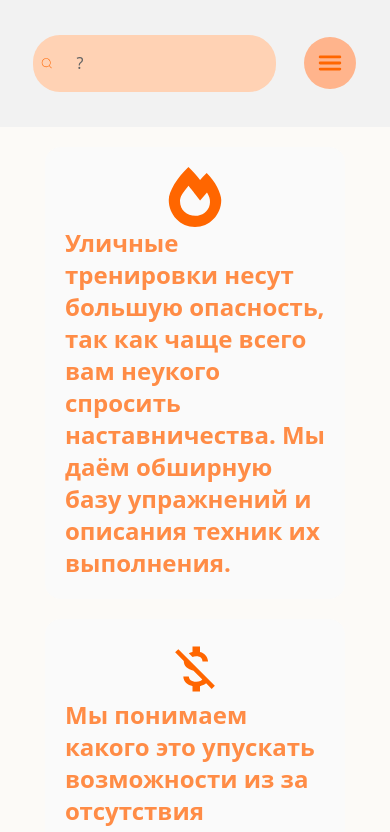
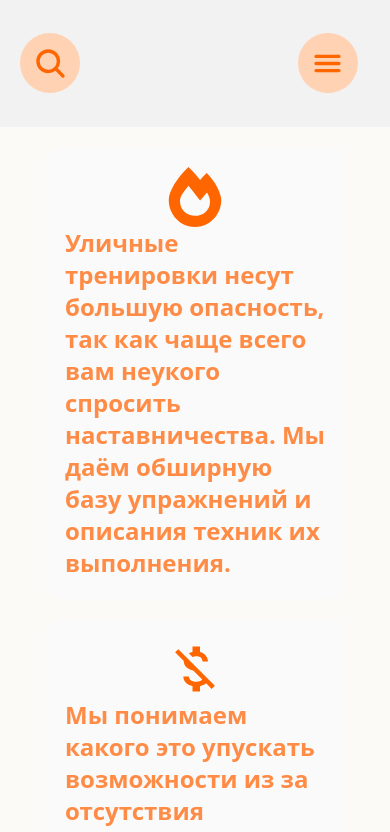
Before and after one commit to Lebid0n/horizontal-world, a React (Vite) app in the folder frontend/: page / in a window 390 px wide. Shown: the top 832 px of the page. Built offline with nearby package versions, Linux system fonts and the light colour scheme.

Commit message:
mobile format

```diff
--- a/frontend/src/app/App.tsx
+++ b/frontend/src/app/App.tsx
@@ -1,10 +1,10 @@
 import { Routes, Route, useLocation } from 'react-router-dom'
-import ProjectInfoPage from '../pages/project-info/ui/ProjectInfoPage'
 import Layout from '@/shared/layout/Layout'
 import ExercisesPage from '@/pages/exercises/ui/ExercisesPage'
 import UserProfilePage from '@/pages/user-profile/ui/UserProfilePage'
 import ExerciseModal from '@/pages/exercises/ui/ExerciseModal'
 import ExercisePage from '@/pages/exercises/ui/ExercisePage'
+import LandingPage from '../pages/landing/ui/LandingInfo'
 
 export default function App() {
   const location = useLocation()
@@ -15,7 +15,7 @@ export default function App() {
     <>
       <Routes location={previousLocation || location}>
         <Route path="/" element={<Layout />}>
-          <Route index element={<ProjectInfoPage />} />
+          <Route index element={<LandingPage />} />
           <Route path="/exercises" element={<ExercisesPage />} />
           <Route path="/profile/:id" element={<UserProfilePage />} />
           {!previousLocation && <Route path="/exercises/:slug" element={<ExercisePage />} />}
--- a/frontend/src/pages/project-info/ui/ProjectInfo.tsx
+++ b/frontend/src/pages/landing/ui/Landing.tsx
@@ -7,7 +7,7 @@ import { SiLevelsdotfyi } from 'react-icons/si'
 import { useEffect, useMemo, useState } from 'react'
 import { useMediaQuery } from 'react-responsive'
 
-export default function ProjectInfo() {
+export default function LandingInfo() {
   const isDesktop = useMediaQuery({ minWidth: 1024 })
   const [quote, setQuote] = useState({ quote: 'loading...', autor: '' })
 
--- /dev/null
+++ b/frontend/src/pages/landing/ui/LandingInfo.tsx
@@ -0,0 +1,10 @@
+import LandingInfo from './Landing'
+
+export default function LandingPage() {
+  return (
+    <>
+      <LandingInfo />
+      <div></div>
+    </>
+  )
+}
--- a/frontend/src/pages/project-info/ui/ProjectInfoPage.tsx
+++ /dev/null
@@ -1,10 +0,0 @@
-import ProjectInfo from './ProjectInfo'
-
-export default function ProjectInfoPage() {
-  return (
-    <>
-      <ProjectInfo />
-      <div></div>
-    </>
-  )
-}
--- a/frontend/src/widgets/header/ui/Header.tsx
+++ b/frontend/src/widgets/header/ui/Header.tsx
@@ -1,13 +1,19 @@
+// react
+import { useMediaQuery } from 'react-responsive'
+// elements
+import HeaderSearchBar from './HeaderSearchBar'
+// icons
 import { IoMenu } from 'react-icons/io5'
-import HeaderSearchBar from './HeaderSearchBar'
-import { useMediaQuery } from 'react-responsive'
+import { TiHome } from 'react-icons/ti'
+import { HiTranslate } from 'react-icons/hi'
+import { PiUserCircleDuotone } from 'react-icons/pi'
 
 export default function Header() {
-  const isDesktop = useMediaQuery({ minWidth: 1024 })
+  const isDesctop = useMediaQuery({ minWidth: 1024 })
 
   return (
-    <header className="w-full h-[15vh] flex bg-bg-tertiary items-center p-5">
-      {isDesktop && (
+    <header className="w-full h-[15vh] flex bg-bg-tertiary items-center p-5 gap-5">
+      {isDesctop && (
         <div className="w-[30vw]">
           <h1 className="text-3xl font-bold select-none">Horizontal World</h1>
         </div>
@@ -15,17 +21,23 @@ export default function Header() {
       <div className="w-full flex justify-center">
         <HeaderSearchBar />
       </div>
-      {isDesktop ? (
+      {isDesctop ? (
         <div className="w-[30%] flex justify-center items-center gap-4 bg-bg-tertiary">
-          <div className="w-12 h-12 bg-accent-300 rounded-full"></div>
-          <div className="w-12 h-12 bg-accent-300 rounded-full"></div>
-          <div className="w-12 h-12 bg-accent-300 rounded-full"></div>
+          <button className="w-15 h-15 flex justify-center items-center rounded-full bg-accent-200 cursor-pointer">
+            <TiHome size={35} />
+          </button>
+          <button className="w-15 h-15 flex justify-center items-center rounded-full bg-accent-200 cursor-pointer">
+            <HiTranslate size={35} />
+          </button>
+          <button className="w-15 h-15 flex justify-center items-center rounded-full bg-accent-200 cursor-pointer">
+            <PiUserCircleDuotone size={50} />
+          </button>
         </div>
       ) : (
-        <div className="w-[30%] h-full flex justify-center items-center bg-bg-tertiary">
-          <div className="h-[60%] aspect-square bg-accent-300 rounded-full flex items-center justify-center">
-            <IoMenu size={30} />
-          </div>
+        <div className="w-30 h-full flex justify-center items-center bg-bg-tertiary">
+          <button className="w-15 aspect-square flex justify-center items-center rounded-full bg-accent-200">
+            <IoMenu size={35} />
+          </button>
         </div>
       )}
     </header>
--- a/frontend/src/widgets/header/ui/HeaderSearchBar.tsx
+++ b/frontend/src/widgets/header/ui/HeaderSearchBar.tsx
@@ -1,10 +1,10 @@
 import { useState } from 'react'
-import { CiSearch } from 'react-icons/ci'
+import { IoSearch } from 'react-icons/io5'
 import { RxCross1 } from 'react-icons/rx'
 import { useMediaQuery } from 'react-responsive'
 
 export default function HeaderSearchBar() {
-  const isDesktop = useMediaQuery({ minWidth: 1024 })
+  const isMobile = useMediaQuery({ maxWidth: 639 })
   const [searchBarText, setSearchBarText] = useState('')
 
   const handleSearch = () => {
@@ -22,44 +22,58 @@ export default function HeaderSearchBar() {
   }
 
   const handleKeyPress = (e: React.KeyboardEvent<HTMLInputElement>) => {
-    if (e.key === 'Enter') {
-      if (searchBarText.trim()) {
-        console.log('Searching for:', searchBarText)
-      }
+    if (e.key === 'Enter' && searchBarText.trim()) {
+      console.log('Searching for:', searchBarText)
     }
   }
 
-  return (
+  return isMobile ? (
+    <div className="w-full h-[15vh] flex justify-start items-center bg-bg-tertiary">
+      {/* Кнопка поиска */}
+      <button className="w-15 aspect-square flex justify-center items-center rounded-full bg-accent-200">
+        <IoSearch size={35} />
+      </button>
+    </div>
+  ) : (
     <div className="w-full h-[15vh] flex justify-center items-center bg-bg-tertiary">
+      {/* Кнопка поиска */}
       <button
         onClick={handleSearch}
         disabled={!searchBarText.trim()}
-        className="w-[10%] h-[45%] flex justify-center items-center rounded-l-4xl bg-accent-200 transition-[0.5s] hover:bg-accent-300 disabled:cursor-not-allowed"
+        className="w-[15%] max-w-20 h-15 flex justify-center items-center rounded-l-4xl
+                   bg-accent-200 transition-[0.5s] hover:bg-accent-300 disabled:cursor-not-allowed cursor-pointer"
       >
-        <CiSearch className="w-[50%] h-[50%]" />
+        <IoSearch size={35} />
       </button>
 
+      {/* Поле ввода */}
       <input
         type="text"
         value={searchBarText}
         onChange={handleInputChange}
         onKeyDown={handleKeyPress}
-        placeholder={isDesktop ? 'Новые горизонты?' : '?'}
-        className="w-[80%] h-[45%] max-w-[70%] pl-4 bg-accent-200 text-text-primary placeholder-text-secondary transition-[0.5s] hover:bg-accent-300 focus:bg-accent-400 outline-0"
+        placeholder={isMobile ? '?' : 'Новые горизонты?'}
+        className="w-[70%] h-15 max-w-[70%] pl-4 bg-accent-200
+                   text-text-primary placeholder-text-secondary
+                   transition-[0.5s] hover:bg-accent-300 focus:bg-accent-400 outline-0"
       />
-      {searchBarText == '' ? (
+
+      {/* Кнопка очистки */}
+      {searchBarText === '' ? (
         <button
           onClick={clearSearch}
           disabled={!searchBarText}
-          className="w-[10%] h-[45%] flex justify-center items-center rounded-r-4xl bg-accent-200 transition-[0.5s] hover:bg-accent-300 disabled:cursor-not-allowed"
-        ></button>
+          className="w-[15%] max-w-20 h-15 flex justify-center items-center rounded-r-4xl
+                     bg-accent-200 transition-[0.5s] hover:bg-accent-300 disabled:cursor-not-allowed cursor-pointer"
+        />
       ) : (
         <button
           onClick={clearSearch}
           disabled={!searchBarText}
-          className="w-[10%] h-[45%] flex justify-center items-center rounded-r-4xl bg-accent-200 transition-[0.5s] hover:bg-accent-300 disabled:cursor-not-allowed"
+          className="w-[15%] max-w-20 h-15 flex justify-center items-center rounded-r-4xl
+                     bg-accent-200 transition-[0.5s] hover:bg-accent-300 disabled:cursor-not-allowed"
         >
-          <RxCross1 className="w-[50%] h-[50%]" />
+          <RxCross1 size={35} />
         </button>
       )}
     </div>
```
Also changed, not shown: 1 other file (tests, documents, lock files or other folders).
